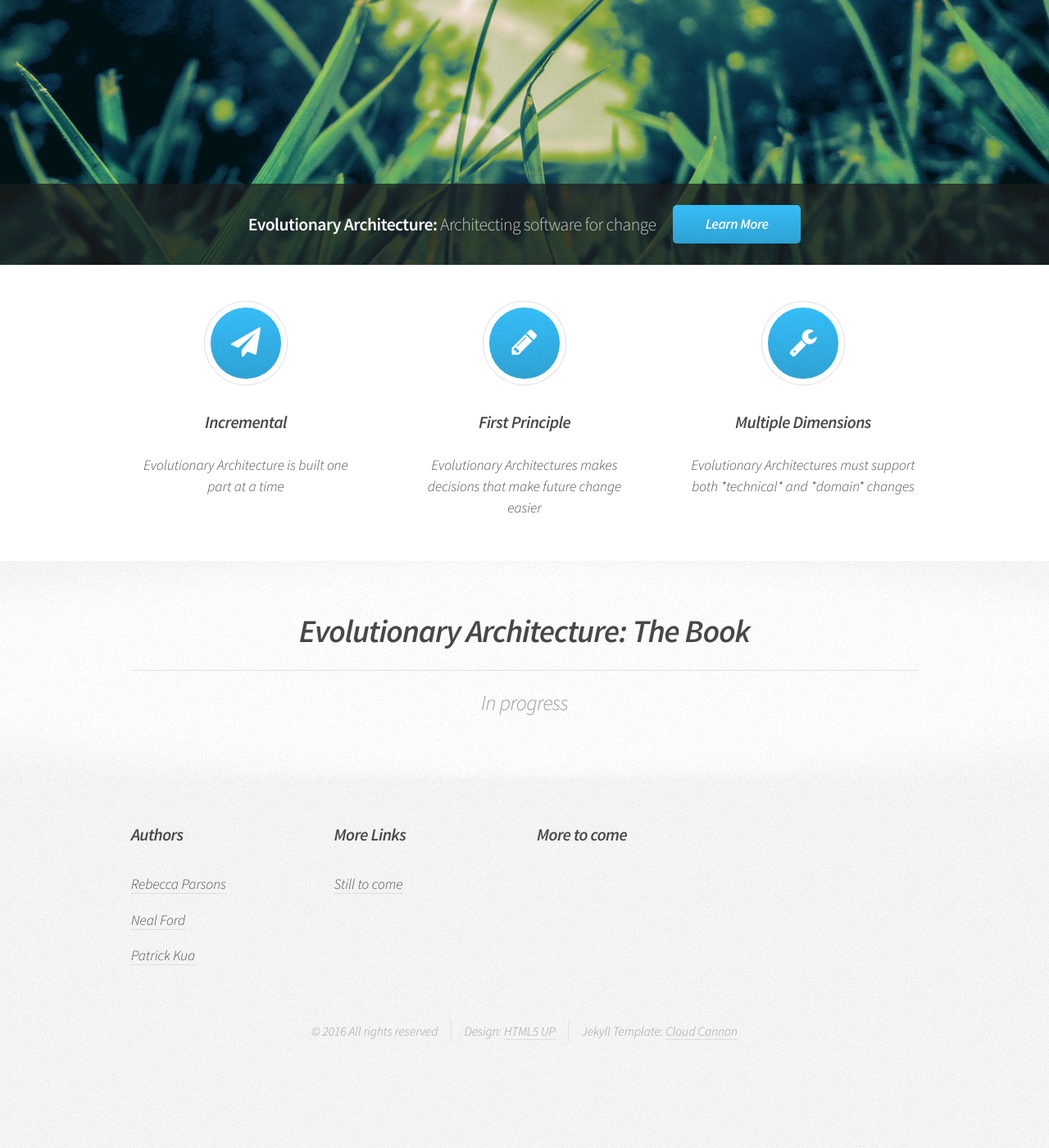
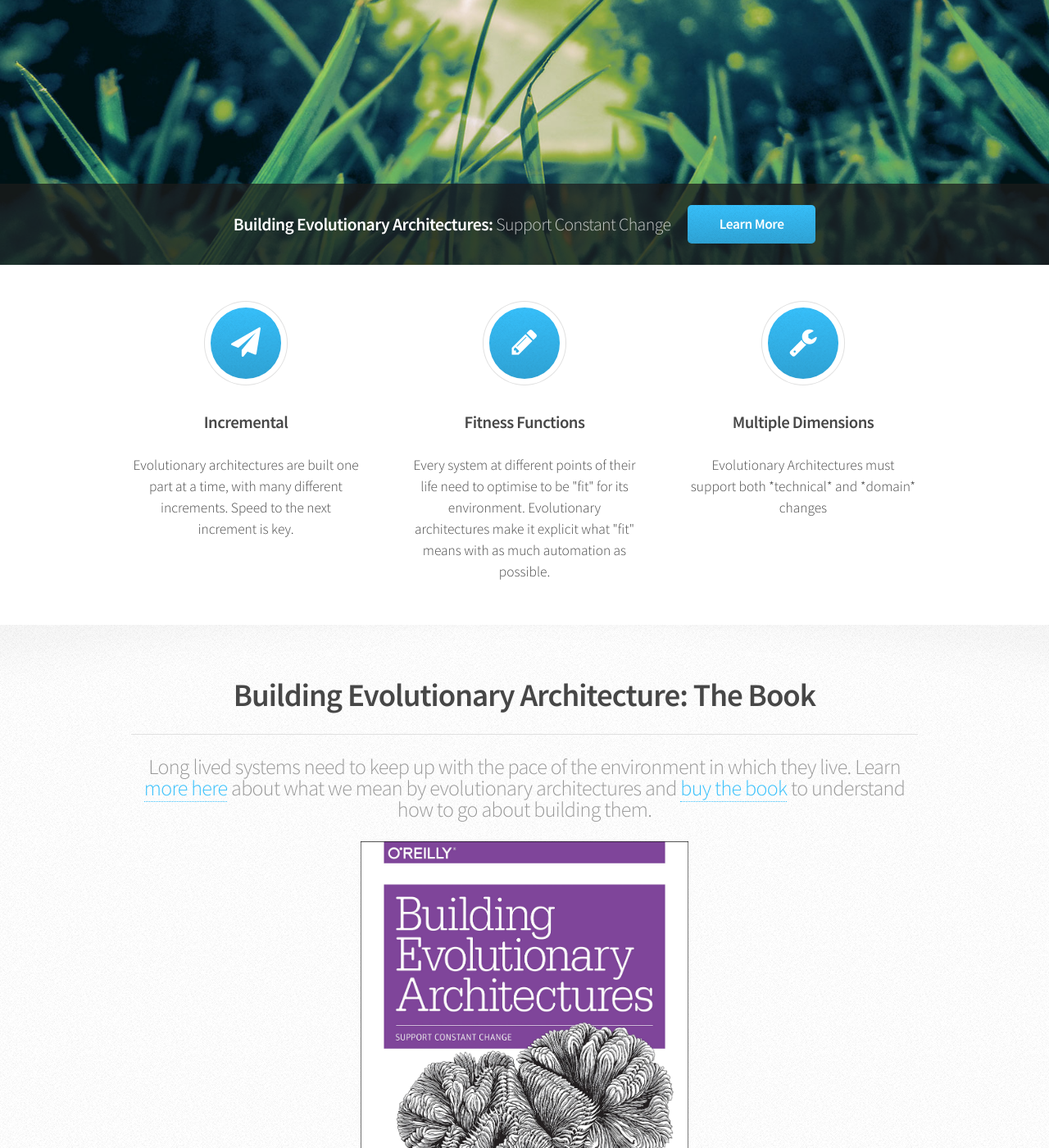
Before and after one commit to thekua/evolutionary-architecture-web, a Jekyll site: the page built from index.html, in a window 1280 px wide and 1400 px high, scrolled down 210 px. Shown: the whole window at 82% size. Built offline with Jekyll 4.4.1, drawn with Linux system fonts in a browser that asks for light colours; the list of posts is cut into pages by our own code; before the commit the page ends 1565 px from its top, so only the background shows below that; some of the changed text lies outside the part shown.

Commit message:
Update to reflect latest book and links to articles.

```diff
--- a/_includes/footer.html
+++ b/_includes/footer.html
@@ -7,21 +7,20 @@
 								<section class="6u">
 									<h3>Authors</h3>
 									<ul class="links">
+										<li><a href="http://nealford.com/">Neal Ford</a></li>
 										<li><a href="https://www.thoughtworks.com/profiles/rebecca-parsons">Rebecca Parsons</a></li>
-										<li><a href="http://nealford.com/">Neal Ford</a></li>
 										<li><a href="https://www.thekua.com/atwork">Patrick Kua</a></li>
 									</ul>
 								</section>
 								<section class="6u">
 									<h3>More Links</h3>
 									<ul class="links">
-										<li><a href="#">Still to come</a></li>
+										<li><a href="http://shop.oreilly.com/product/0636920080237.do">Buy the book</a></li>
 									</ul>
 								</section>
 							</div>
 						</div>
 						<section class="6u">
-							<h3>More to come</h3>
 
 						</section>
 					</div>
@@ -31,7 +30,7 @@
 				<!-- Copyright -->
 					<div class="copyright">
 						<ul class="menu">
-							<li>&copy; 2016 All rights reserved</li><li>Design: <a href="http://html5up.net">HTML5 UP</a></li><li> Jekyll Template: <a href="http://cloudcannon.com">Cloud Cannon</a></li>
+							<li>&copy; 2017 All rights reserved</li><li>Design: <a href="http://html5up.net">HTML5 UP</a></li><li> Jekyll Template: <a href="http://cloudcannon.com">Cloud Cannon</a></li>
 						</ul>
 					</div>
 
--- a/_includes/header.html
+++ b/_includes/header.html
@@ -3,7 +3,7 @@
 -->
 <html>
 	<head>
-		<title>Evolutionary Architecture</title>
+		<title>Building Evolutionary Architectures</title>
 		<meta http-equiv="content-type" content="text/html; charset=utf-8" />
 		<meta name="description" content="" />
 		<meta name="keywords" content="" />
@@ -26,7 +26,7 @@
 			<div id="header">
 
 				<!-- Logo -->
-					<h1><a href="{{ site.baseurl }}/index.html" id="logo">Evolutionary Architecture <em>by Rebecca Parsons, Neal Ford and Patrick Kua</em></a></h1>
+					<h1><a href="{{ site.baseurl }}/index.html" id="logo">Building Evolutionary Architectures <em>by Neal Ford, Rebecca Parsons and Patrick Kua</em></a></h1>
 
 				<!-- Nav -->
 					<nav id="nav">
--- a/index.html
+++ b/index.html
@@ -6,8 +6,8 @@ layout: default
 <!-- Banner -->
 	<section id="banner">
 		<header>
-			<h2>Evolutionary Architecture: <em>Architecting software for change</h2>
-			<a href="#" class="button">Learn More</a>
+            <h2>Building Evolutionary Architectures: <em>Support Constant Change</em></h2>
+			<a href="precis.html" class="button">Learn More</a>
 		</header>
 	</section>
 
@@ -19,14 +19,14 @@ layout: default
 					<div class="box highlight">
 						<i class="icon major fa-paper-plane"></i>
 						<h3>Incremental</h3>
-						<p>Evolutionary Architecture is built one part at a time</p>
+						<p>Evolutionary architectures are built one part at a time, with many different increments. Speed to the next increment is key.</p>
 					</div>
 				</section>
 				<section class="4u">
 					<div class="box highlight">
 						<i class="icon major fa-pencil"></i>
-						<h3>First Principle</h3>
-						<p>Evolutionary Architectures makes decisions that make future change easier</p>
+						<h3>Fitness Functions</h3>
+						<p>Every system at different points of their life need to optimise to be "fit" for its environment. Evolutionary architectures make it explicit what "fit" means with as much automation as possible.</p>
 					</div>
 				</section>
 				<section class="4u">
@@ -44,8 +44,12 @@ layout: default
 	<section class="wrapper style2">
 		<div class="container">
 			<header class="major">
-				<h2>Evolutionary Architecture: The Book</h2>
-				<p>In progress</p>
+				<h2>Building Evolutionary Architecture: The Book</h2>
+
+				<p>Long lived systems need to keep up with the pace of the environment in which they live. Learn <a href="precis.html">more here</a> about what we mean by evolutionary architectures and <a href="http://shop.oreilly.com/product/0636920080237.do">buy the book</a> to understand how to go about building them.
+</p>
+                                <a href="http://shop.oreilly.com/product/0636920080237.do"><img src="assets/images/building_evolutionary_architectures.jpg" width="400"/></a>
+
 			</header>
 		</div>
 	</section>
```
Also changed, not shown: _posts/2016-05-12-articles.md (+3 -1 lines), precis.md (added, +40 -0 lines), talks.md (+1 -0 lines), assets/images/building_evolutionary_architectures.jpg (added).
